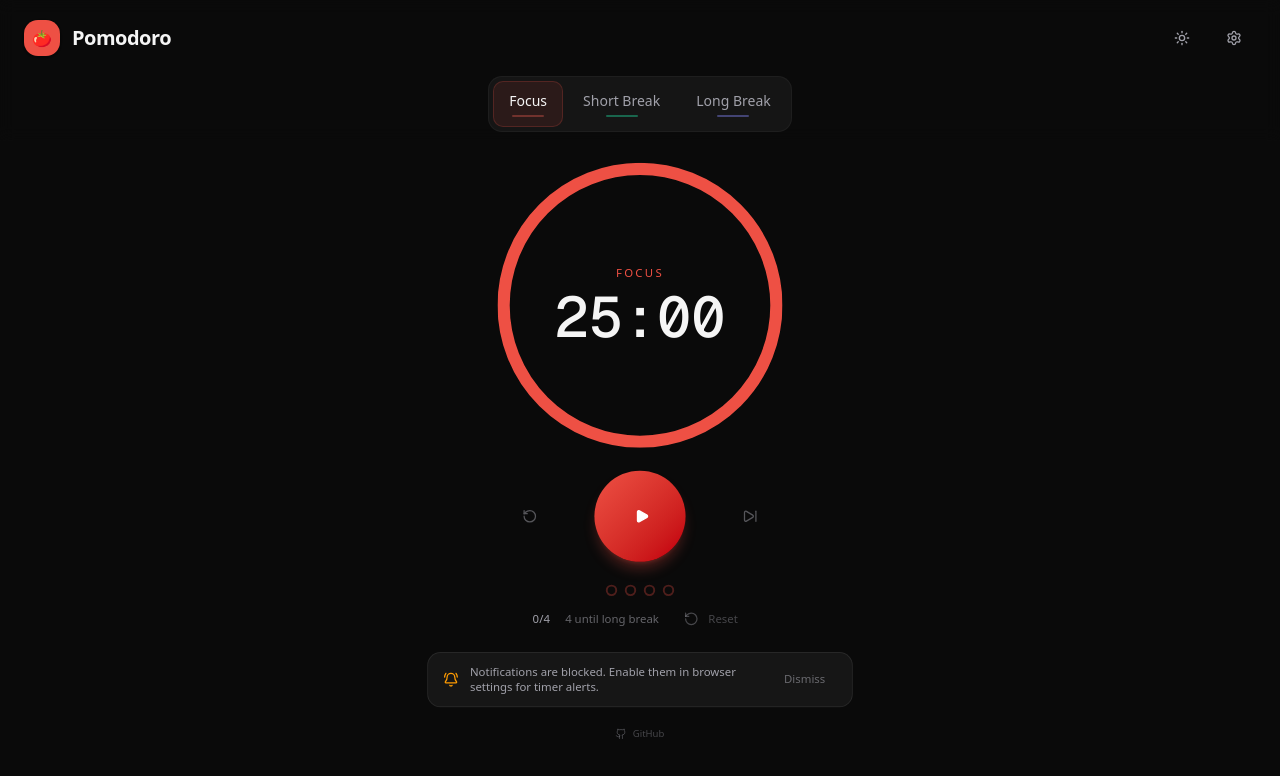
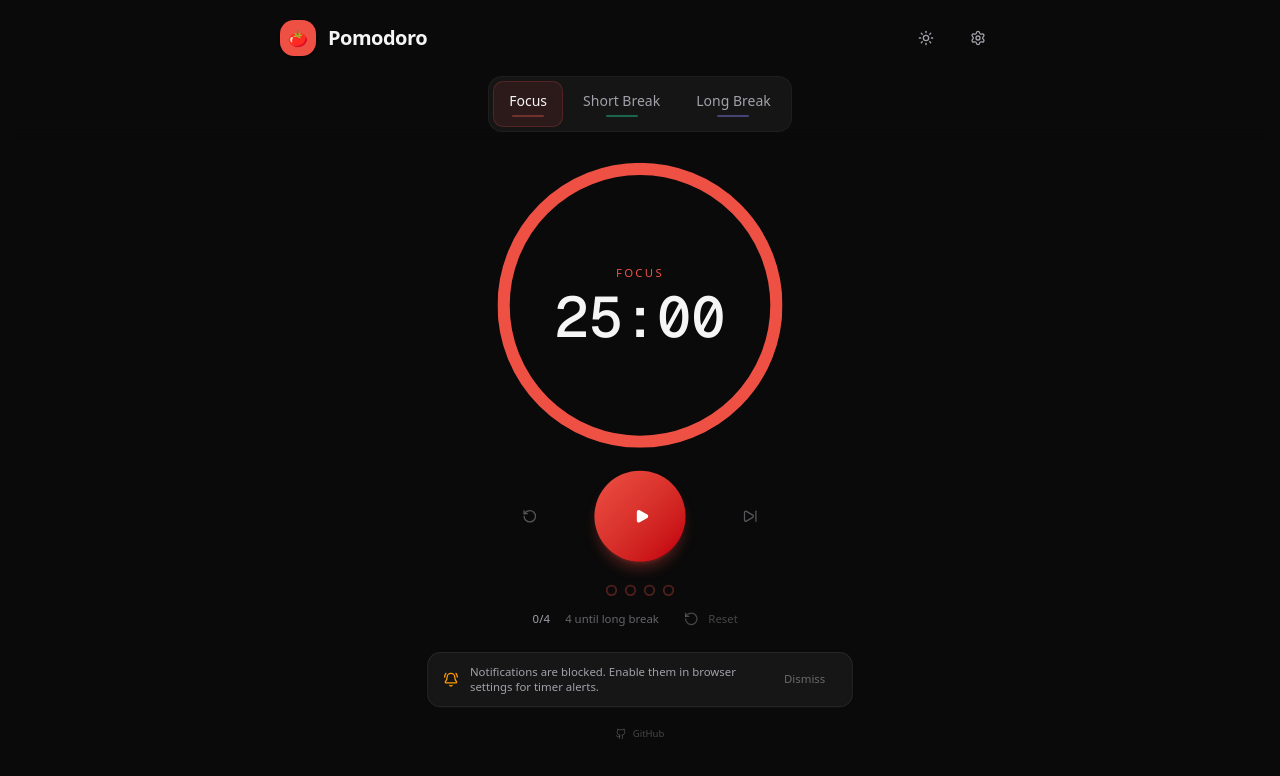
Before and after one commit to CJ-1981/pomodoro-focus, a Next.js app: page / in a window 1280 px wide. Shown: the top 776 px of the page. Built offline with nearby package versions, Linux system fonts and the light colour scheme.

Commit message:
style: limit header and tabs width for ultra-wide displays

```diff
--- a/src/components/pomodoro/PomodoroApp.tsx
+++ b/src/components/pomodoro/PomodoroApp.tsx
@@ -219,6 +219,7 @@ export function PomodoroApp() {
     >
       {/* Header + Mode Tabs */}
       <div className="flex-shrink-0 bg-background/95 backdrop-blur supports-[backdrop-filter]:bg-background/60 z-50 border-b border-border/5">
+        <div className="max-w-screen-md mx-auto">
           <header className="flex items-center justify-between px-6 pt-[calc(env(safe-area-inset-top)+1rem)] pb-3">
             <div className="flex items-center gap-3">
               <div className="w-9 h-9 rounded-xl bg-pomodoro-work flex items-center justify-center shadow-sm">
@@ -281,6 +282,7 @@ export function PomodoroApp() {
             </motion.div>
           </div>
         </div>
+      </div>
 
       {/* Main Content — Scrollable if content exceeds viewport height */}
       <motion.main
```
Lines whose indentation alone changed are shown as unchanged.
